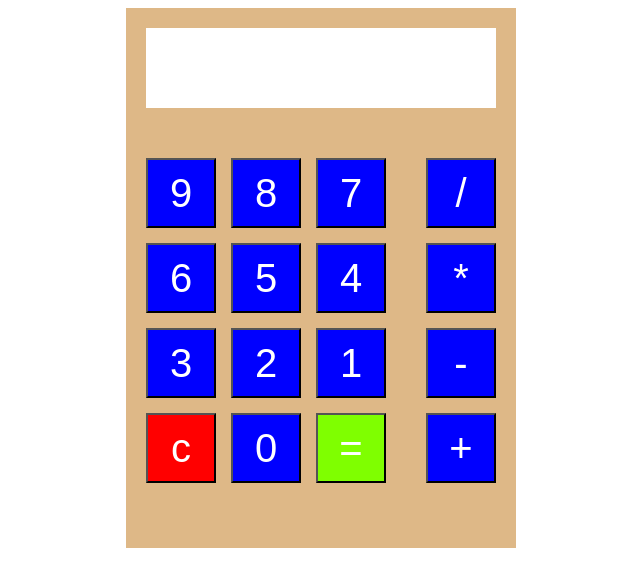
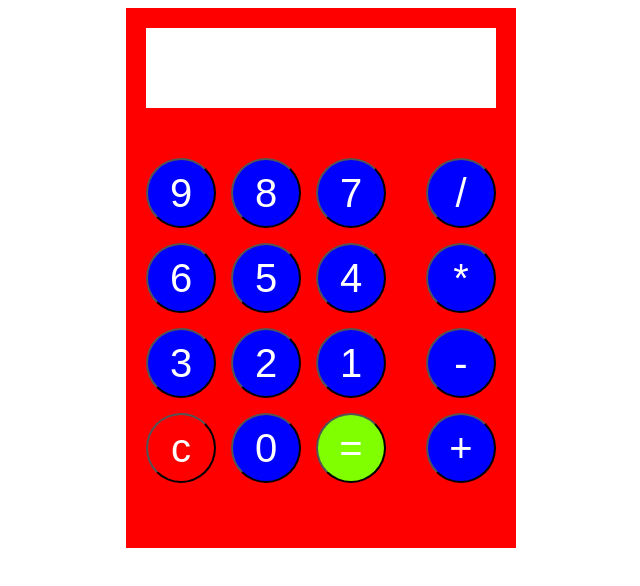
Before and after one commit to ArtVard92/calculator, a plain HTML site: page index.html in a window 1280 px wide. Shown: the whole page, without its empty margins (319-959 px from the left). Drawn offline with Linux system fonts and the light colour scheme.

Commit message:
second commit

```diff
--- a/style.css
+++ b/style.css
@@ -1,7 +1,7 @@
 .calc{
     width:350px;
     height:500px;
-    background-color: burlywood ;
+    background-color: red ;
     margin: 0 auto;
 
     padding: 20px;
@@ -39,6 +39,7 @@
     color: #fff;
     font-size: 40px;
     cursor: pointer;
+    border-radius: 50%;
 
 }
 
```
